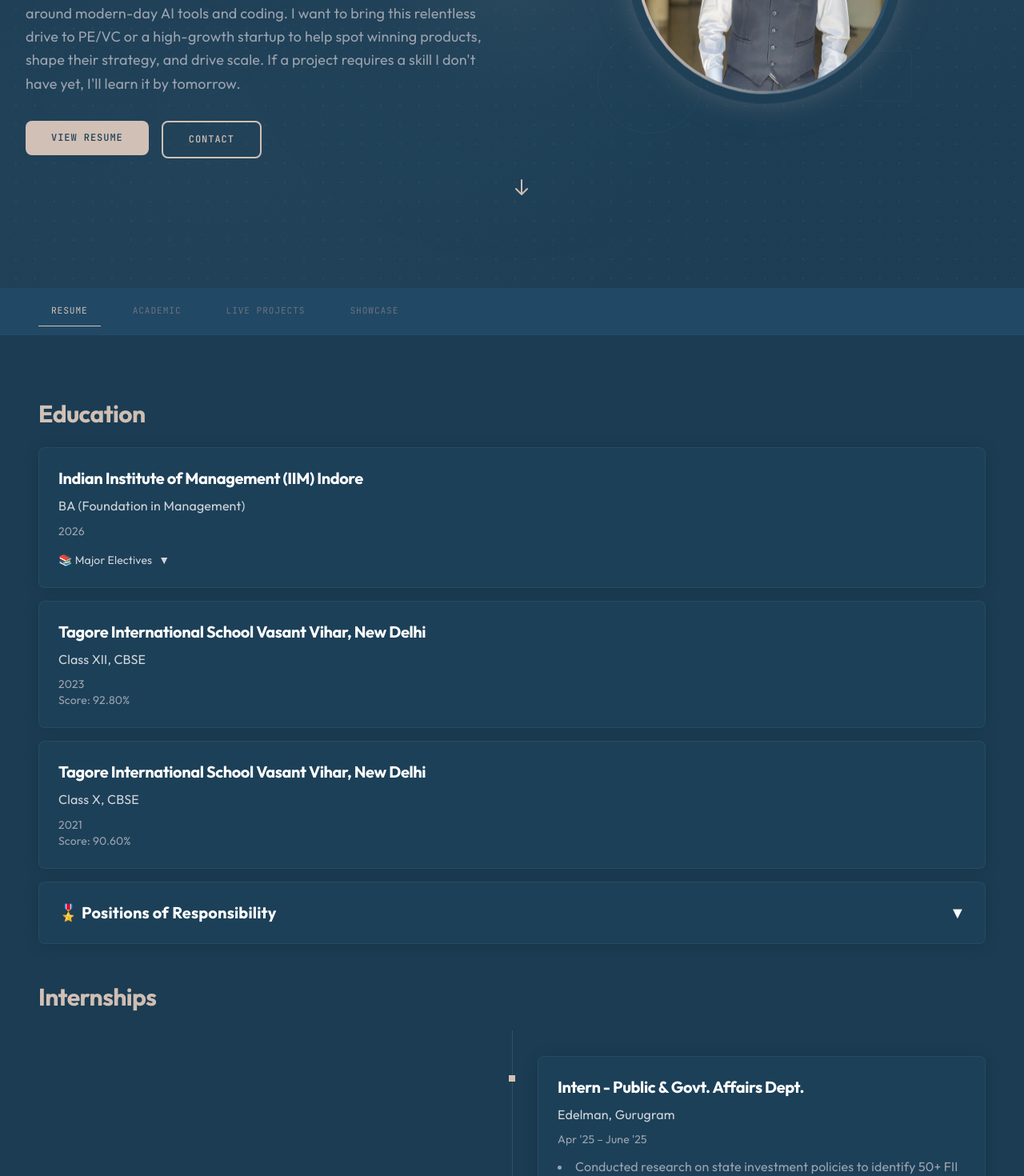
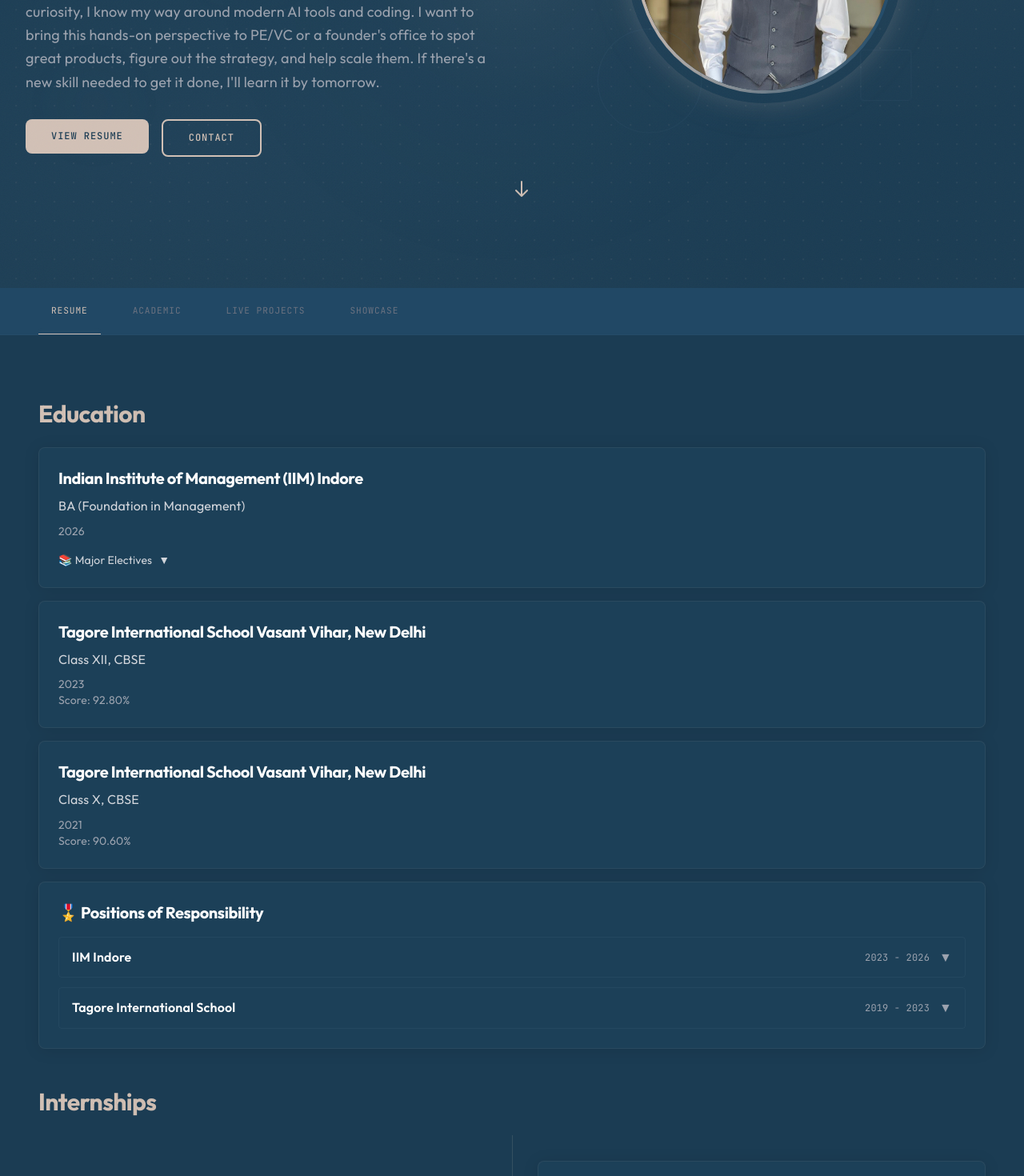
Before and after one commit to tanutanii/personal-portfolio, a Next.js app: page / in a window 1280 px wide. Shown: the part 440-1910 px from the top of the page at 80% size. Built offline with nearby package versions, Linux system fonts and the light colour scheme.

Commit message:
Update hero content, tab behavior, and resume sections

```diff
--- a/app/layout.tsx
+++ b/app/layout.tsx
@@ -4,7 +4,7 @@
 
 const metadata: Metadata = {
   title: 'Tanish Chaudhary - Personal Portfolio',
-  description: 'Exploring AI, Policy and Finance | IIM Indore',
+  description: 'Learning fast and building faster',
   viewport: 'width=device-width, initial-scale=1',
 }
 
--- a/components/Footer.tsx
+++ b/components/Footer.tsx
@@ -15,9 +15,6 @@
             <h3 className="text-2xl font-semibold text-white tracking-tight mb-2">
               {siteConfig.name}
             </h3>
-            <p className="text-sm text-gray-500 leading-relaxed max-w-sm">
-              PE/VC analyst exploring AI, policy, and finance.
-            </p>
           </div>
 
           {/* Links - spans 3 cols */}
--- a/components/Hero.tsx
+++ b/components/Hero.tsx
@@ -3,12 +3,25 @@
 import { useState, useEffect, useRef, useCallback } from 'react'
 import Image from 'next/image'
 import { useMousePosition } from '@/hooks/useMousePosition'
+import siteConfig from '@/data/site-config.json'
 
-function MagneticButton({ children, className }: { children: React.ReactNode; className: string }) {
-  const ref = useRef<HTMLButtonElement>(null)
+function MagneticButton({
+  children,
+  className,
+  href,
+  target,
+  rel,
+}: {
+  children: React.ReactNode
+  className: string
+  href?: string
+  target?: string
+  rel?: string
+}) {
+  const ref = useRef<HTMLButtonElement | HTMLAnchorElement | null>(null)
   const [offset, setOffset] = useState({ x: 0, y: 0 })
 
-  const handleMouseMove = useCallback((e: React.MouseEvent) => {
+  const handleMouseMove = useCallback((e: React.MouseEvent<HTMLElement>) => {
     if (!ref.current) return
     const rect = ref.current.getBoundingClientRect()
     const centerX = rect.left + rect.width / 2
@@ -24,8 +37,29 @@
 
   return (
     <div onMouseMove={handleMouseMove} onMouseLeave={handleMouseLeave} className="inline-block p-4 -m-4">
+      {href ? (
+        <a
+          ref={(el) => {
+            ref.current = el
+          }}
+          href={href}
+          target={target}
+          rel={rel}
+          className={`${className} inline-block`}
+          style={{
+            transform: `translate(${offset.x}px, ${offset.y}px)`,
+            transition: offset.x === 0 && offset.y === 0
+              ? 'transform 0.5s cubic-bezier(0.22, 1, 0.36, 1)'
+              : 'transform 0.15s ease-out',
+          }}
+        >
+          {children}
+        </a>
+      ) : (
         <button
-        ref={ref}
+          ref={(el) => {
+            ref.current = el
+          }}
           className={className}
           style={{
             transform: `translate(${offset.x}px, ${offset.y}px)`,
@@ -36,6 +70,7 @@
         >
           {children}
         </button>
+      )}
     </div>
   )
 }
@@ -46,7 +81,8 @@
   const [displayedText, setDisplayedText] = useState('')
   const [isTypingComplete, setIsTypingComplete] = useState(false)
 
-  const tagline = 'Learning fast and building faster.'
+  const tagline = '> Exploring AI, Strategy, and how things get built.'
+  const linkedInUrl = siteConfig.social.find((link) => link.name.toLowerCase() === 'linkedin')?.url || '#'
 
   useEffect(() => {
     setDimensions({ w: window.innerWidth, h: window.innerHeight })
@@ -114,14 +150,24 @@
             </div>
 
             <p className="text-lg text-gray-400 leading-relaxed max-w-2xl hero-slide-in-delay-3">
-              As a high-agency generalist, I sit right at the crossover of business strategy and emerging tech. I study the macro side of markets, policy, and growth, but my hands-on approach means I also know my way around modern-day AI tools and coding. I want to bring this relentless drive to PE/VC or a high-growth startup to help spot winning products, shape their strategy, and drive scale. If a project requires a skill I don't have yet, I'll learn it by tomorrow.
+              I am a high-agency builder operating right where business strategy meets emerging tech. While I focus on the big picture of markets, policy, and growth, my real edge is that I build things myself. Driven by pure curiosity, I know my way around modern AI tools and coding. I want to bring this hands-on perspective to PE/VC or a founder&apos;s office to spot great products, figure out the strategy, and help scale them. If there&apos;s a new skill needed to get it done, I&apos;ll learn it by tomorrow.
             </p>
 
-            <div className="flex gap-4 flex-wrap hero-slide-in-delay-4">
-              <MagneticButton className="btn-primary px-8 py-3 bg-accent text-primary-dark font-semibold rounded-lg">
+            <div className="flex gap-4 flex-wrap hero-slide-in-delay-5">
+              <MagneticButton
+                href="/resume-tanish-chaudhary.pdf"
+                target="_blank"
+                rel="noopener noreferrer"
+                className="btn-primary px-8 py-3 bg-accent text-primary-dark font-semibold rounded-lg"
+              >
                 View Resume
               </MagneticButton>
-              <MagneticButton className="btn-secondary px-8 py-3 border-2 border-accent text-accent font-semibold rounded-lg hover:bg-accent hover:text-primary-dark">
+              <MagneticButton
+                href={linkedInUrl}
+                target="_blank"
+                rel="noopener noreferrer"
+                className="btn-secondary px-8 py-3 border-2 border-accent text-accent font-semibold rounded-lg hover:bg-accent hover:text-primary-dark"
+              >
                 Contact
               </MagneticButton>
             </div>
--- a/components/TabNav.tsx
+++ b/components/TabNav.tsx
@@ -15,16 +15,11 @@
 
   const updateUnderline = useCallback(() => {
     const activeButton = tabsRef.current[activeTab]
-    const navTrack = navTrackRef.current
-
-    if (!activeButton || !navTrack) return
-
-    const buttonRect = activeButton.getBoundingClientRect()
-    const trackRect = navTrack.getBoundingClientRect()
+    if (!activeButton) return
 
     setUnderlineStyle({
-      left: buttonRect.left - trackRect.left + navTrack.scrollLeft,
-      width: buttonRect.width,
+      left: activeButton.offsetLeft,
+      width: activeButton.offsetWidth,
     })
   }, [activeTab])
 
@@ -85,7 +80,7 @@
 
           {/* Animated underline */}
           <div
-            className="absolute bottom-2.5 h-px bg-accent pointer-events-none"
+            className="absolute bottom-0 h-px bg-accent pointer-events-none"
             style={{
               left: underlineStyle.left,
               width: underlineStyle.width,
--- a/components/tabs/PortfolioShowcaseTab.tsx
+++ b/components/tabs/PortfolioShowcaseTab.tsx
@@ -1,75 +1,20 @@
 'use client'
 
-import portfolioShowcaseData from '@/data/portfolio-showcase.json'
-import RevealOnScroll from '@/components/RevealOnScroll'
-
-interface PortfolioItem {
-  id: number
-  title: string
-  category: string
-  description: string
-}
-
 export default function PortfolioShowcaseTab() {
-  const typedPortfolioData = portfolioShowcaseData as PortfolioItem[]
-
-  if (typedPortfolioData.length === 0) {
-    return (
-      <div>
-        <RevealOnScroll>
-          <div className="section-header">
-            <span className="section-index">01</span>
-            <h2 className="section-title">Portfolio Showcase</h2>
-            <div className="section-line" />
-          </div>
-        </RevealOnScroll>
-        <div className="glass-card rounded-lg p-12 text-center">
-          <p className="text-gray-300 text-lg">Coming soon...</p>
-        </div>
-      </div>
-    )
-  }
-
   return (
     <div>
-      <RevealOnScroll>
-        <div className="section-header">
-          <span className="section-index">01</span>
-          <h2 className="section-title">Portfolio Showcase</h2>
-          <div className="section-line" />
-        </div>
-      </RevealOnScroll>
+      <div className="section-header">
+        <span className="section-index">01</span>
+        <h2 className="section-title">Showcase</h2>
+        <div className="section-line" />
+      </div>
 
-      <div className="grid grid-cols-1 md:grid-cols-2 lg:grid-cols-3 gap-4">
-        {typedPortfolioData.map((item, index) => (
-          <div
-            key={item.id}
-            className="portfolio-item-enter card-gradient-overlay group glass-card p-5"
-            style={{ animationDelay: `${index * 60}ms` }}
-          >
-            <div className="card-number">{String(index + 1).padStart(2, '0')}</div>
-
-            <div className="mb-3">
-              <span className="tech-tag inline-block">
-                {item.category}
-              </span>
-            </div>
-            <h3 className="text-base font-semibold text-white mb-2 group-hover:text-accent transition-colors duration-300 tracking-tight">
-              {item.title}
-            </h3>
-            <p className="text-sm text-gray-400 group-hover:text-gray-300 transition-colors duration-300 leading-relaxed">
-              {item.description}
-            </p>
-
-            <div className="card-reveal-divider mt-4" />
-            <div className="card-reveal-content">
-              <div className="pt-3 flex items-center justify-between">
-                <span className="text-xs font-mono text-gray-500 uppercase tracking-wider">View Details</span>
-                <span className="text-accent text-sm">&rarr;</span>
-              </div>
-            </div>
-          </div>
-        ))}
+      <div className="glass-card rounded-lg p-8 md:p-10 text-center">
+        <p className="mono text-accent/85 text-sm uppercase tracking-wider mb-3">Update in progress</p>
+        <h3 className="text-2xl md:text-3xl font-serif font-bold text-white mb-3">Adding here soon</h3>
+        <p className="text-gray-300 max-w-2xl mx-auto">
+          New showcase items are being curated and will be published shortly.
+        </p>
       </div>
     </div>
   )
--- a/components/tabs/ResumeTab.tsx
+++ b/components/tabs/ResumeTab.tsx
@@ -1,6 +1,6 @@
 'use client'
 
-import { useState } from 'react'
+import { useMemo, useState } from 'react'
 import resumeData from '@/data/resume.json'
 import RevealOnScroll from '@/components/RevealOnScroll'
 import { useIntersectionObserver } from '@/hooks/useIntersectionObserver'
@@ -23,7 +23,47 @@
 export default function ResumeTab() {
   const { education, experience, positionsOfResponsibility } = resumeData
   const [expandedElectives, setExpandedElectives] = useState(false)
-  const [expandedPositions, setExpandedPositions] = useState(false)
+  const [expandedOrganization, setExpandedOrganization] = useState<string | null>(null)
+
+  const getYearsFromPeriod = (period: string) => {
+    const matches = period.match(/\d{2,4}/g) || []
+    return matches.map((value) => {
+      const year = Number(value)
+      if (Number.isNaN(year)) return 0
+      return year < 100 ? 2000 + year : year
+    }).filter((year) => year > 0)
+  }
+
+  const groupedPositions = useMemo(() => {
+    const groups = positionsOfResponsibility.reduce<Record<string, typeof positionsOfResponsibility>>((acc, position) => {
+      if (!acc[position.organization]) {
+        acc[position.organization] = []
+      }
+      acc[position.organization].push(position)
+      return acc
+    }, {})
+
+    return Object.entries(groups)
+      .map(([organization, roles]) => {
+        const sortedRoles = [...roles].sort((a, b) => {
+          const aYears = getYearsFromPeriod(a.period)
+          const bYears = getYearsFromPeriod(b.period)
+          return (Math.max(...bYears, 0) - Math.max(...aYears, 0))
+        })
+
+        const allYears = sortedRoles.flatMap((role) => getYearsFromPeriod(role.period))
+        const minYear = allYears.length ? Math.min(...allYears) : null
+        const maxYear = allYears.length ? Math.max(...allYears) : null
+
+        return {
+          organization,
+          roles: sortedRoles,
+          durationLabel: minYear && maxYear ? `${minYear} - ${maxYear}` : 'Duration unavailable',
+          sortKey: maxYear || 0,
+        }
+      })
+      .sort((a, b) => b.sortKey - a.sortKey)
+  }, [positionsOfResponsibility])
 
   return (
     <div className="space-y-12">
@@ -68,21 +108,28 @@
 
           {/* Positions of Responsibility Dropdown */}
           <div className="glass-card rounded-lg p-6">
+            <h4 className="text-xl font-serif font-bold text-white mb-4">🎖️ Positions of Responsibility</h4>
+            <div className="space-y-3">
+              {groupedPositions.map((group) => {
+                const isOpen = expandedOrganization === group.organization
+                return (
+                  <div key={group.organization} className="border border-primary-light/20 rounded">
                     <button
-              onClick={() => setExpandedPositions(!expandedPositions)}
-              className="flex items-center gap-2 text-xl font-serif font-bold text-white hover:text-gray-300 transition-colors w-full"
+                      onClick={() => setExpandedOrganization(isOpen ? null : group.organization)}
+                      className="w-full flex items-center gap-3 px-4 py-3 text-left hover:bg-primary-dark/50 transition-colors"
                     >
-              <span>🎖️ Positions of Responsibility</span>
-              <span className={`transform transition-transform ml-auto ${expandedPositions ? 'rotate-180' : ''}`}>
+                      <span className="font-serif font-semibold text-white">{group.organization}</span>
+                      <span className="mono text-xs text-gray-400 ml-auto">{group.durationLabel}</span>
+                      <span className={`transform transition-transform text-gray-400 ${isOpen ? 'rotate-180' : ''}`}>
                         ▼
                       </span>
                     </button>
-            {expandedPositions && (
-              <div className="mt-4 space-y-4">
-                {positionsOfResponsibility.map((pos) => (
-                  <div key={pos.id} className="border-l-2 border-primary-light/50 pl-4 pb-4">
+
+                    {isOpen && (
+                      <div className="px-4 pb-4 space-y-4">
+                        {group.roles.map((pos) => (
+                          <div key={pos.id} className="border-l-2 border-primary-light/50 pl-4">
                             <h5 className="font-serif font-bold text-white">{pos.role}</h5>
-                    <p className="text-sm text-gray-400">{pos.organization}</p>
                             <p className="text-xs text-gray-500">{pos.period}</p>
                             <ul className="mt-2 list-disc list-inside text-gray-400 space-y-1">
                               {pos.highlights.map((highlight, idx) => (
@@ -93,6 +140,10 @@
                         ))}
                       </div>
                     )}
+                  </div>
+                )
+              })}
+            </div>
           </div>
         </div>
       </RevealOnScroll>
--- a/data/resume.json
+++ b/data/resume.json
@@ -125,25 +125,5 @@
         "Raised over ₹5 Lakh to support physically and intellectually challenged individuals"
       ]
     }
-  ],
-  "skills": {
-    "technical": [
-      { "name": "Python", "proficiency": 90 },
-      { "name": "SQL", "proficiency": 85 },
-      { "name": "Excel", "proficiency": 95 },
-      { "name": "Tableau", "proficiency": 80 },
-      { "name": "R", "proficiency": 70 },
-      { "name": "JavaScript", "proficiency": 75 },
-      { "name": "React", "proficiency": 80 },
-      { "name": "Next.js", "proficiency": 75 }
-    ],
-    "soft": [
-      { "name": "Leadership", "proficiency": 90 },
-      { "name": "Strategic Thinking", "proficiency": 95 },
-      { "name": "Communication", "proficiency": 90 },
-      { "name": "Negotiation", "proficiency": 85 },
-      { "name": "Problem Solving", "proficiency": 92 },
-      { "name": "Data Analysis", "proficiency": 88 }
-    ]
-  }
+  ]
 }
--- a/data/site-config.json
+++ b/data/site-config.json
@@ -1,6 +1,6 @@
 {
   "name": "Tanish Chaudhary",
-  "tagline": "Exploring AI, Policy and Finance | IIM Indore",
+  "tagline": "Learning fast and building faster",
   "description": "PE/VC focused analyst passionate about AI applications in finance and policy. Building conviction through data-driven insights and strategic thinking.",
   "email": "tanishhchaudhary@gmail.com",
   "phone": "+91 9818928655",
```
Also changed, not shown: 1 other file (tests, documents, lock files or other folders). Lines whose indentation alone changed are shown as unchanged.
